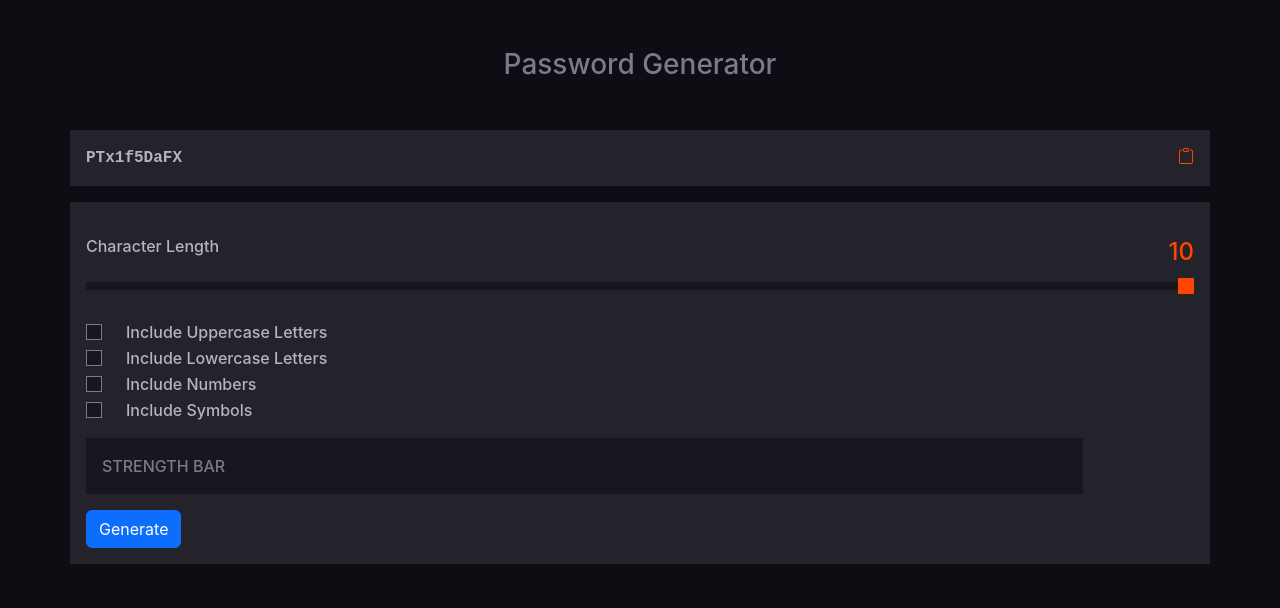
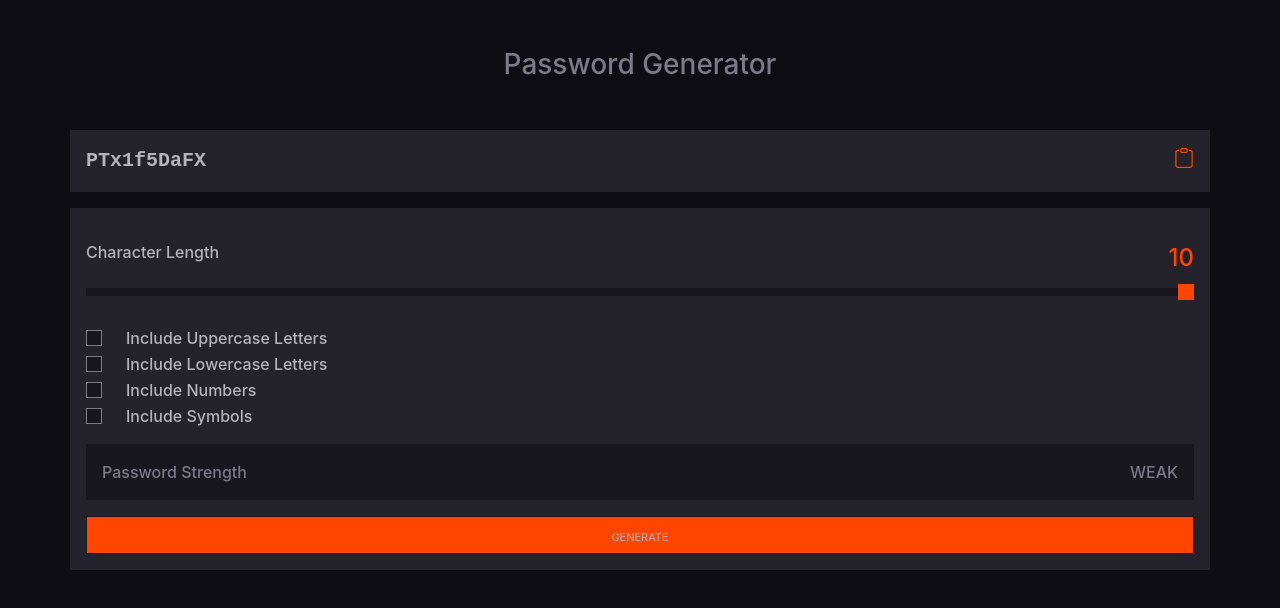
Before and after one commit to joelpeyton/password-generator, a React (Create React App) app: page / in a window 1280 px wide. Shown: the top 608 px of the page. Built offline with nearby package versions, Linux system fonts and the light colour scheme.

Commit message:
style generate button

```diff
--- a/src/components/Controller.js
+++ b/src/components/Controller.js
@@ -41,12 +41,12 @@ function Controller() {
 
             {/* Strength Bar */}
             <div className="strength p-3 mt-3 mb-3">
-                <div>STRENGTH BAR </div>
+                <div>Password Strength<span>WEAK</span></div>
             </div>
 
             {/* Generate Button */}
-            <button type="button" className="btn btn-primary">
-                Generate
+            <button type="button" className="btn btn-generate">
+                generate
             </button>
         </div>
     );
--- a/src/css/index.css
+++ b/src/css/index.css
@@ -9,6 +9,7 @@ body {
     -moz-osx-font-smoothing: grayscale;
 }
 
+/* App component */
 h3 {
     text-align: center;
     color: #7c7989;
@@ -20,22 +21,19 @@ h3 {
     color: #b5b3bc;
 }
 
-.strength {
-    width: 90%;
-    background-color: #18171f;
-    color: #7c7989;
-}
-
 /* Display component */
 .display {
     font-family: monospace;
     font-weight: 800;
+    font-size: 1.25rem;
 }
 
 i {
     float: right;
     color: orangered;
 }
+
+/* Controller component */
 
 /* Character length */
 .char-length {
@@ -101,3 +99,29 @@ i {
     background-color: orangered;
     border-color: #18171f;
 }
+
+/* Strength bar */
+
+.strength {
+    background-color: #18171f;
+    color: #7c7989;
+}
+
+.strength span {
+    float: right;
+}
+
+/* Generate button */
+
+.btn-generate {
+    width: 100%;
+    color: #b5b3bc;
+    font-variant: small-caps;
+    background-color: orangered;
+    border-color: #18171f;
+    border-radius: 0;
+}
+
+.btn-generate:hover {
+    background-color: rgba(255, 69, 0, .4);
+}
```
